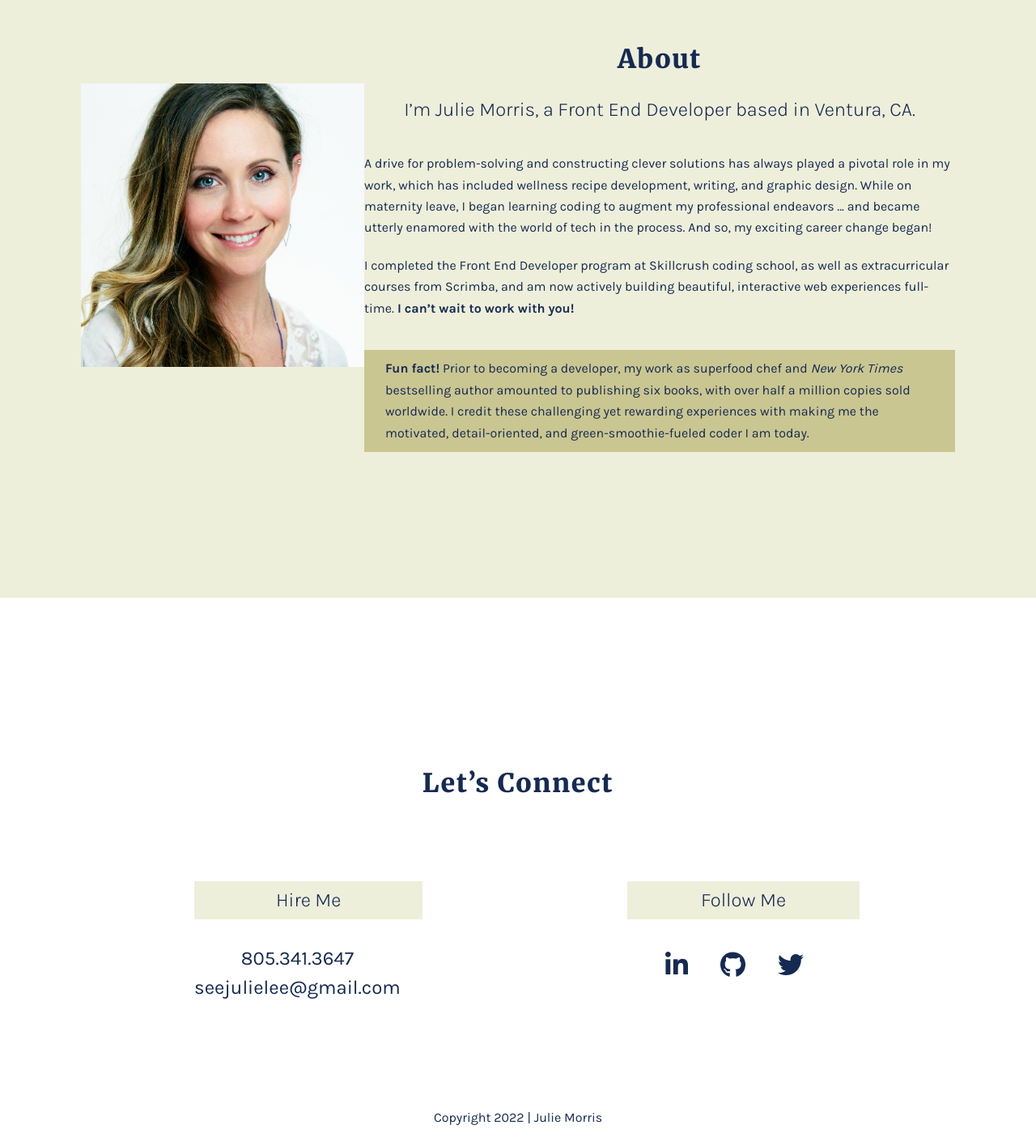
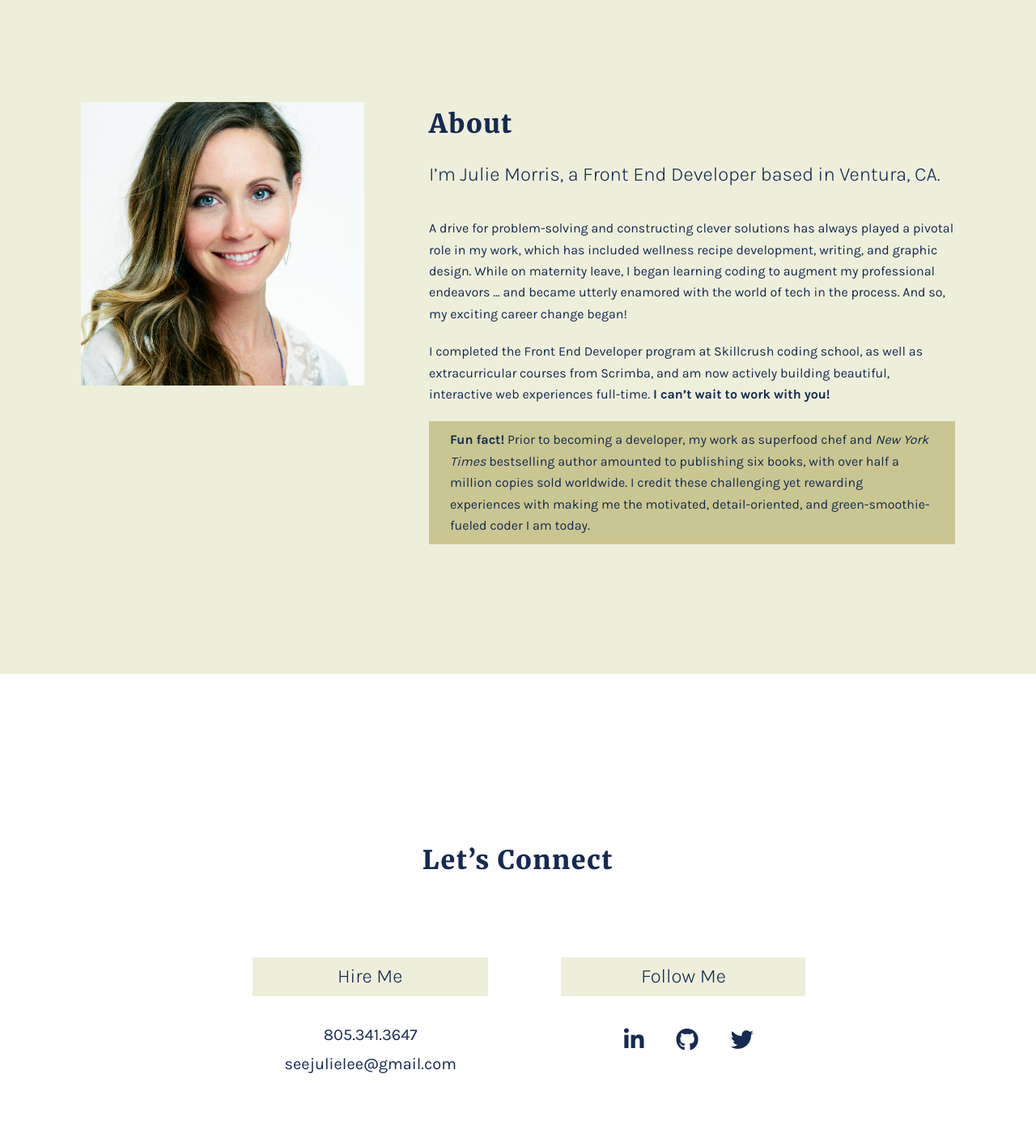
Before and after one commit to Julie805/portfolio, a website built with Parcel: page index.html in a window 1280 px wide. Shown: the part 3140-4545 px from the top of the page at 81% size. Built offline with nearby package versions, Linux system fonts and the light colour scheme.

Commit message:
Added desktop styles

```diff
--- a/css/main.css
+++ b/css/main.css
@@ -524,15 +524,24 @@ a:hover {
 
   .contact-flex {
     display: flex;
-    justify-content: space-around;
+    justify-content: center;
+
+    gap: 15%
   }
 
   .contact__head {
     width: 48%;
-    padding: 10px 80px;
+    padding: 10px 85px;
     background: #EEEFDA;
   }
 
+  h3 {
+    font-size: 1.875rem;
+  }
+
+  .contact__info, .social-icons {
+    margin-left: 18px;
+  }
 
 
  /********** DESKTOP STYLES ************/
@@ -608,14 +617,56 @@ a:hover {
 
   #about__flex {
     display: flex;
+    padding: 120px 100px;
+  }
+
+  #about__text {
+    padding-left: 80px;
+
+  }
+
+  #about__about, #about__headline {
+    text-align: left;
+  }
+
+  #about__headline {
+    margin-top: 30px;
+  }
+
+  #about__img {
+    margin: 63px auto;
+  }
+
+  #about {
+    padding-bottom: 20px;
   }
 
 
+  .contact-flex {
+    gap: 12%;
+  }
+
+  .contact__info, .social-icons {
+    margin-left: 40px;
+  }
 
 
+  .contact__info {
+    font-size: 1.25rem;
+    line-height: 1rem
+  }
 
+  .social-icons p {
 
+    font-size: 1.75rem;
 
+  }
+
+  .copyright p {
+    text-align: center;
+    margin: 60px 0;
+    font-size: .875rem;
+  }
 }
 @media print,
   (-webkit-min-device-pixel-ratio: 1.25),
--- a/index.html
+++ b/index.html
@@ -127,12 +127,11 @@
     <section id="about">
       <div class="content-wrapper" id="about__flex">
         <img id="about__img" class="cropped" src="img/julie-morris.jpg" alt="Julie Morris front end developer">
-        <div>
-          <h1>About</h1>
+        <div id="about__text">
+          <h1 id="about__about">About</h1>
           <h3 id="about__headline">I’m Julie Morris, a Front End Developer based in Ventura, CA.</h3>
           <p>A drive for problem-solving and constructing clever solutions has always played a pivotal role in my work, which has included wellness recipe development, writing, and graphic design. While on maternity leave, I began learning coding to augment my professional endeavors ... and became utterly enamored with the world of tech in the process. And so, my exciting career change began!</p>
           <p>I completed the Front End Developer program at Skillcrush coding school, as well as extracurricular courses from Scrimba, and am now actively building beautiful, interactive web experiences full-time.<b> I can’t wait to work with you!</b></p>
-          <br/>
           <p id="about__callout"><b>Fun fact!</b> Prior to becoming a developer, my work as superfood chef and <i>New York Times</i> bestselling author amounted to publishing six books, with over half a million copies sold worldwide. I credit these challenging yet rewarding experiences with making me the motivated, detail-oriented, and green-smoothie-fueled coder I am today.</i></p>
         </div>
       </div>
```
